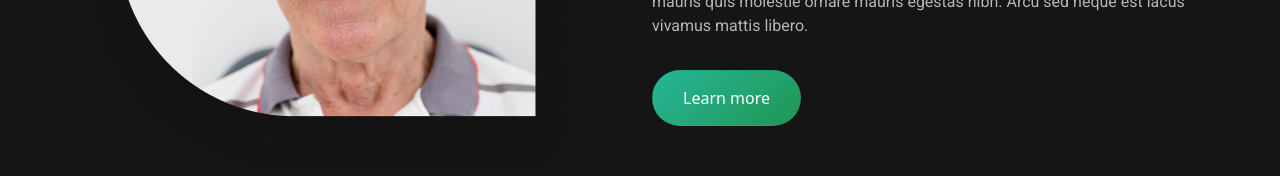
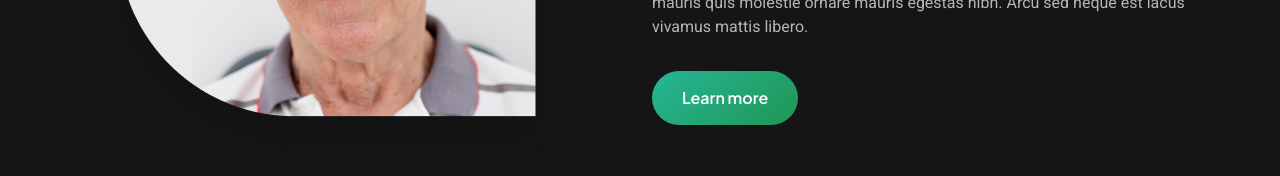
Before and after one commit to mk0029/maculker, a React (Create React App) app: page / in a window 1280 px wide. Shown: the part 323-499 px from the top of the page. Built offline with nearby package versions, Linux system fonts and the light colour scheme.

Commit message:
--==0==--

```diff
--- a/src/components/OurMethodology.jsx
+++ b/src/components/OurMethodology.jsx
@@ -28,7 +28,9 @@ function OurMethodology() {
                   </p>
                   <span>
                     {" "}
-                    <a className=" common_btn d-inline-block">Learn more</a>
+                    <a href="#" className=" common_btn d-inline-block">
+                      Learn more
+                    </a>
                   </span>
                 </div>
               </div>
--- a/src/index.css
+++ b/src/index.css
@@ -153,14 +153,18 @@
     linear-gradient(139.21deg, #1f8f7c -13.86%, #1f8f45 112.5%), #1f8f7c;
   border-radius: 51px;
   padding: 15px 30px;
-  border: 1px solid transparent;
   background-size: 110%;
+  font-family: "Plus Jakarta Sans";
+  font-weight: 600;
+  font-size: var(--fs-md);
+  line-height: 150%;
+  text-align: center;
   color: var(--clr-White);
 }
 .common_btn:hover {
-  background: linear-gradient(80.21deg, #27bba2 -13.86%, #1f8f45 112.5%),
-    linear-gradient(139.21deg, #1f8f7c -13.86%, #1f8f45 112.5%), #1f8f7c;
-  border: 1px solid #1f8f7c;
+  background: linear-gradient(200.21deg, #27bba2, #1f8f45);
+  background-size: 110%, 110%;
+  background-position: center;
 }
 
 .square_btn {
@@ -170,7 +174,7 @@
   border: unset !important;
 }
 .square_btn:hover {
-  background: linear-gradient(139.21deg, #27bba2 -13.86%, #1f8f45 112.5%);
+  background: linear-gradient(139.21deg, #1f8f45 -13.86%, #27bba2 112.5%);
 }
 .peragraph_common {
   font-family: "Roboto";
```
